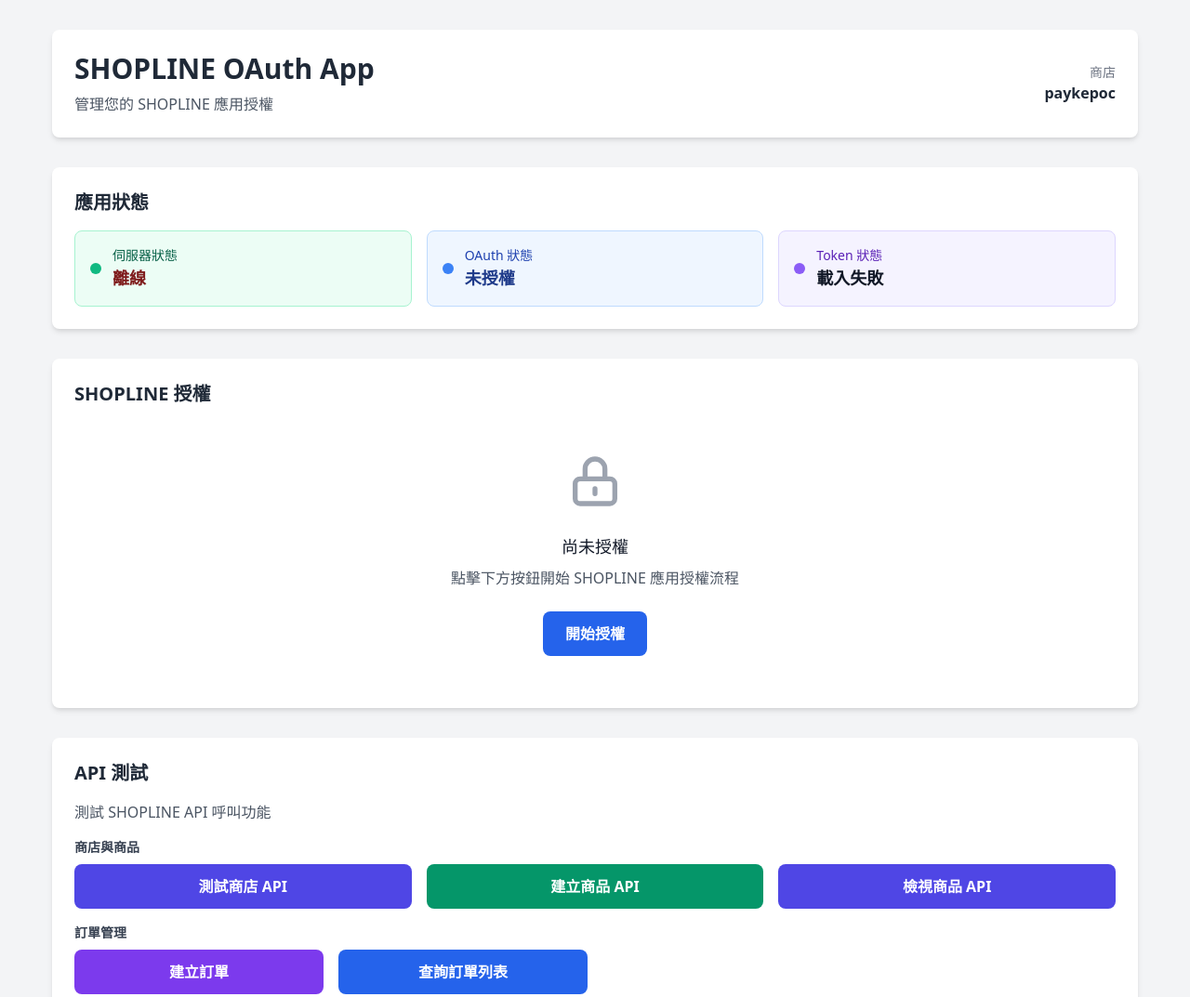
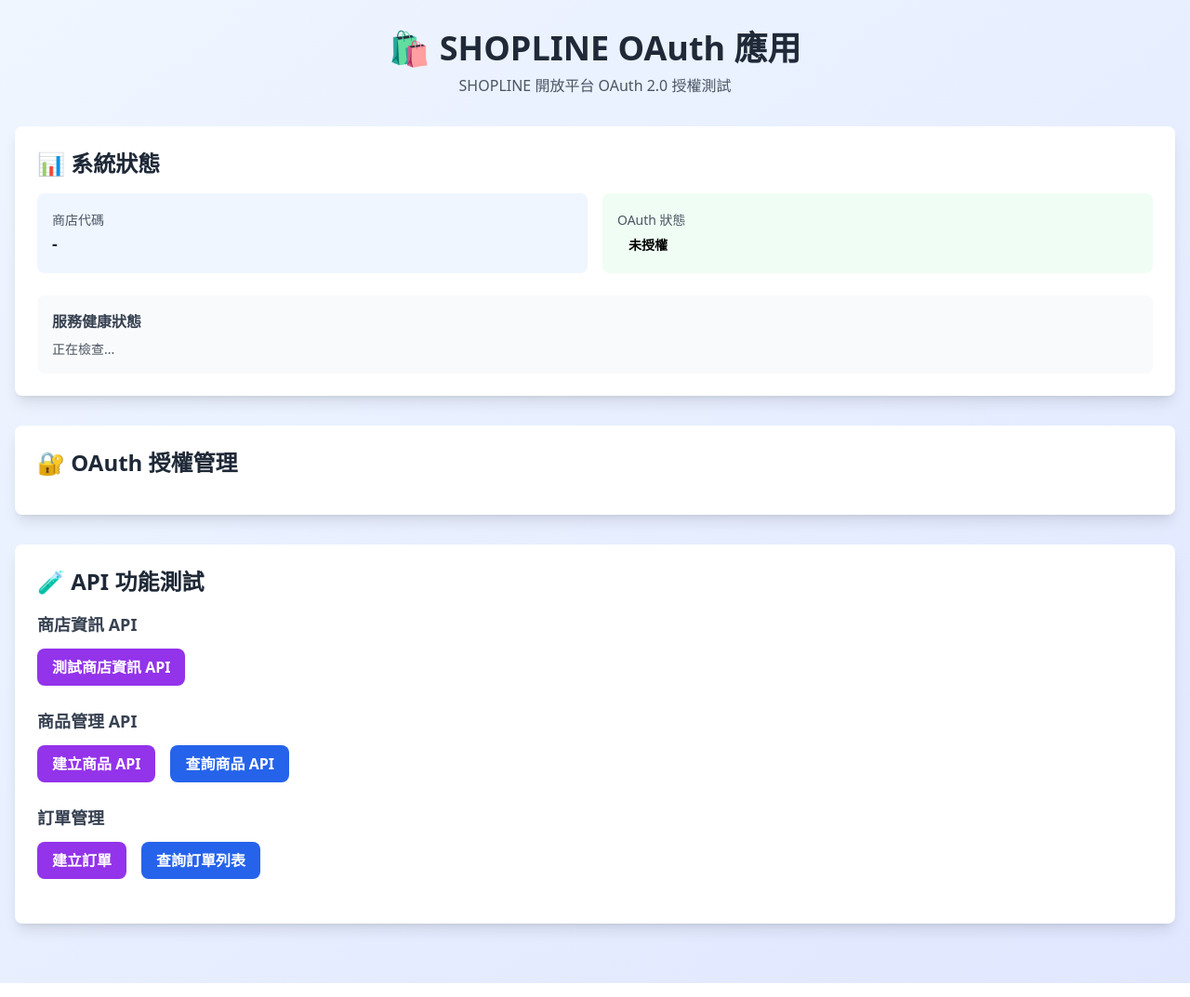
Before and after one commit to dreamsprouts/shopline-custom-app, a website: page views/index.html in a window 1280 px wide. Shown: the top 1073 px of the page at 93% size. Drawn offline with nearby package versions, Linux system fonts and the light colour scheme; no server answers.

Commit message:
fix: force browser cache invalidation
強制瀏覽器刷新快取：
- 加入 Cache-Control meta tags (no-cache, no-store, must-revalidate)
- 更新 app.js 版本號至 v=2.1.1
- 簡化前端 UI（移除訂單詳情、更新按鈕）

目的：解決瀏覽器一直使用舊版 JavaScript 的問題

```diff
--- a/views/index.html
+++ b/views/index.html
@@ -3,120 +3,109 @@
 <head>
     <meta charset="UTF-8">
     <meta name="viewport" content="width=device-width, initial-scale=1.0">
-    <title>SHOPLINE OAuth App</title>
-    <link href="https://cdn.jsdelivr.net/npm/tailwindcss@2.2.19/dist/tailwind.min.css" rel="stylesheet">
-    <link rel="stylesheet" href="/css/style.css">
+    <meta http-equiv="Cache-Control" content="no-cache, no-store, must-revalidate">
+    <meta http-equiv="Pragma" content="no-cache">
+    <meta http-equiv="Expires" content="0">
+    <title>SHOPLINE OAuth 應用</title>
+    <link href="/css/style.css" rel="stylesheet">
+    <script src="https://cdn.tailwindcss.com"></script>
 </head>
-<body class="bg-gray-100 min-h-screen">
+<body class="bg-gradient-to-br from-blue-50 to-indigo-100 min-h-screen">
+    <div id="loadingOverlay" class="fixed inset-0 bg-black bg-opacity-50 flex items-center justify-center z-50 hidden">
+        <div class="bg-white p-8 rounded-lg shadow-xl">
+            <div class="flex flex-col items-center">
+                <div class="animate-spin rounded-full h-16 w-16 border-b-4 border-blue-600 mb-4"></div>
+                <p id="loadingText" class="text-gray-700 font-medium">處理中...</p>
+            </div>
+        </div>
+    </div>
+
     <div class="container mx-auto px-4 py-8">
         <!-- Header -->
-        <div class="bg-white rounded-lg shadow-md p-6 mb-8">
-            <div class="flex items-center justify-between">
-                <div>
-                    <h1 class="text-3xl font-bold text-gray-800">SHOPLINE OAuth App</h1>
-                    <p class="text-gray-600 mt-2">管理您的 SHOPLINE 應用授權</p>
+        <div class="text-center mb-8">
+            <h1 class="text-4xl font-bold text-gray-800 mb-2">🛍️ SHOPLINE OAuth 應用</h1>
+            <p class="text-gray-600">SHOPLINE 開放平台 OAuth 2.0 授權測試</p>
+        </div>
+
+        <!-- System Status Card -->
+        <div class="bg-white rounded-lg shadow-lg p-6 mb-8">
+            <h2 class="text-2xl font-bold text-gray-800 mb-4">📊 系統狀態</h2>
+
+            <div class="grid grid-cols-1 md:grid-cols-2 gap-4 mb-6">
+                <div class="bg-blue-50 p-4 rounded-lg">
+                    <span class="text-sm text-gray-600">商店代碼</span>
+                    <p id="shopHandle" class="text-lg font-semibold text-gray-800">-</p>
                 </div>
-                <div class="text-right">
-                    <div class="text-sm text-gray-500">商店</div>
-                    <div class="font-semibold text-gray-800" id="shopHandle">paykepoc</div>
+                <div class="bg-green-50 p-4 rounded-lg">
+                    <span class="text-sm text-gray-600">OAuth 狀態</span>
+                    <p id="oauthStatus" class="text-lg font-semibold">
+                        <span id="statusBadge" class="inline-block px-3 py-1 rounded-full text-sm none">未授權</span>
+                    </p>
                 </div>
+            </div>
+
+            <div id="healthStatus" class="bg-gray-50 p-4 rounded-lg">
+                <h3 class="font-semibold text-gray-700 mb-2">服務健康狀態</h3>
+                <div id="healthInfo" class="text-sm text-gray-600">正在檢查...</div>
             </div>
         </div>
 
-        <!-- Status Card -->
-        <div class="bg-white rounded-lg shadow-md p-6 mb-8">
-            <h2 class="text-xl font-semibold text-gray-800 mb-4">應用狀態</h2>
-            <div class="grid grid-cols-1 md:grid-cols-3 gap-4">
-                <div class="bg-green-50 border border-green-200 rounded-lg p-4">
-                    <div class="flex items-center">
-                        <div class="w-3 h-3 bg-green-500 rounded-full mr-3"></div>
-                        <div>
-                            <div class="text-sm font-medium text-green-800">伺服器狀態</div>
-                            <div class="text-lg font-bold text-green-900" id="serverStatus">運行中</div>
+        <!-- OAuth Management Card -->
+        <div class="bg-white rounded-lg shadow-lg p-6 mb-8">
+            <h2 class="text-2xl font-bold text-gray-800 mb-4">🔐 OAuth 授權管理</h2>
+
+            <!-- Not Authorized State -->
+            <div id="notAuthorizedState" class="hidden">
+                <div class="bg-yellow-50 border-l-4 border-yellow-400 p-4 mb-4">
+                    <div class="flex">
+                        <div class="flex-shrink-0">
+                            <svg class="h-5 w-5 text-yellow-400" viewBox="0 0 20 20" fill="currentColor">
+                                <path fill-rule="evenodd" d="M8.257 3.099c.765-1.36 2.722-1.36 3.486 0l5.58 9.92c.75 1.334-.213 2.98-1.742 2.98H4.42c-1.53 0-2.493-1.646-1.743-2.98l5.58-9.92zM11 13a1 1 0 11-2 0 1 1 0 012 0zm-1-8a1 1 0 00-1 1v3a1 1 0 002 0V6a1 1 0 00-1-1z" clip-rule="evenodd" />
+                            </svg>
+                        </div>
+                        <div class="ml-3">
+                            <p class="text-sm text-yellow-700">尚未授權，請先完成 OAuth 授權流程。</p>
                         </div>
                     </div>
                 </div>
-
-                <div class="bg-blue-50 border border-blue-200 rounded-lg p-4">
-                    <div class="flex items-center">
-                        <div class="w-3 h-3 bg-blue-500 rounded-full mr-3"></div>
-                        <div>
-                            <div class="text-sm font-medium text-blue-800">OAuth 狀態</div>
-                            <div class="text-lg font-bold text-blue-900" id="oauthStatus">未授權</div>
-                        </div>
-                    </div>
-                </div>
-
-                <div class="bg-purple-50 border border-purple-200 rounded-lg p-4">
-                    <div class="flex items-center">
-                        <div class="w-3 h-3 bg-purple-500 rounded-full mr-3"></div>
-                        <div>
-                            <div class="text-sm font-medium text-purple-800">Token 狀態</div>
-                            <div class="text-lg font-bold text-purple-900" id="tokenStatus">無</div>
-                        </div>
-                    </div>
-                </div>
-            </div>
-        </div>
-
-        <!-- OAuth Section -->
-        <div class="bg-white rounded-lg shadow-md p-6 mb-8">
-            <h2 class="text-xl font-semibold text-gray-800 mb-4">SHOPLINE 授權</h2>
-
-            <!-- Not Authorized State -->
-            <div id="notAuthorizedState" class="text-center py-8">
-                <div class="mb-6">
-                    <svg class="mx-auto h-16 w-16 text-gray-400" fill="none" viewBox="0 0 24 24" stroke="currentColor">
-                        <path stroke-linecap="round" stroke-linejoin="round" stroke-width="2" d="M12 15v2m-6 4h12a2 2 0 002-2v-6a2 2 0 00-2-2H6a2 2 0 00-2 2v6a2 2 0 002 2zm10-10V7a4 4 0 00-8 0v4h8z" />
-                    </svg>
-                </div>
-                <h3 class="text-lg font-medium text-gray-900 mb-2">尚未授權</h3>
-                <p class="text-gray-600 mb-6">點擊下方按鈕開始 SHOPLINE 應用授權流程</p>
-                <button id="startOAuthBtn" class="bg-blue-600 hover:bg-blue-700 text-white font-bold py-3 px-6 rounded-lg transition duration-200">
-                    開始授權
+                <button id="authorizeBtn" class="w-full bg-blue-600 hover:bg-blue-700 text-white font-bold py-3 px-6 rounded-lg transition duration-200">
+                    開始授權流程
                 </button>
             </div>
 
             <!-- Authorized State -->
             <div id="authorizedState" class="hidden">
-                <div class="bg-green-50 border border-green-200 rounded-lg p-6 mb-6">
-                    <div class="flex items-center mb-4">
-                        <svg class="h-8 w-8 text-green-500 mr-3" fill="none" viewBox="0 0 24 24" stroke="currentColor">
-                            <path stroke-linecap="round" stroke-linejoin="round" stroke-width="2" d="M9 12l2 2 4-4m6 2a9 9 0 11-18 0 9 9 0 0118 0z" />
-                        </svg>
-                        <h3 class="text-lg font-semibold text-green-800">授權成功！</h3>
+                <div class="bg-green-50 border-l-4 border-green-400 p-4 mb-6">
+                    <div class="flex">
+                        <div class="flex-shrink-0">
+                            <svg class="h-5 w-5 text-green-400" viewBox="0 0 20 20" fill="currentColor">
+                                <path fill-rule="evenodd" d="M10 18a8 8 0 100-16 8 8 0 000 16zm3.707-9.293a1 1 0 00-1.414-1.414L9 10.586 7.707 9.293a1 1 0 00-1.414 1.414l2 2a1 1 0 001.414 0l4-4z" clip-rule="evenodd" />
+                            </svg>
+                        </div>
+                        <div class="ml-3">
+                            <p class="text-sm text-green-700">✅ 已授權成功！可以開始使用 API 功能。</p>
+                        </div>
                     </div>
-                    <p class="text-green-700">您已成功授權 SHOPLINE 應用，現在可以使用相關功能。</p>
                 </div>
 
                 <!-- Token Information -->
-                <div class="bg-gray-50 rounded-lg p-6">
-                    <h4 class="text-lg font-semibold text-gray-800 mb-4">Token 資訊</h4>
-
-                    <div class="grid grid-cols-1 md:grid-cols-2 gap-6">
+                <div class="space-y-4 mb-6">
+                    <div class="grid grid-cols-1 md:grid-cols-2 gap-4">
                         <div>
                             <label class="block text-sm font-medium text-gray-700 mb-2">Access Token</label>
-                            <div class="bg-white border border-gray-300 rounded-lg p-3">
-                                <code id="accessToken" class="text-sm text-gray-800 break-all"></code>
+                            <div class="bg-gray-50 border border-gray-300 rounded-lg p-3">
+                                <code id="accessToken" class="text-xs text-gray-600 break-all">-</code>
                             </div>
                         </div>
-
                         <div>
                             <label class="block text-sm font-medium text-gray-700 mb-2">Refresh Token</label>
-                            <div class="bg-white border border-gray-300 rounded-lg p-3">
-                                <code id="refreshToken" class="text-sm text-gray-800 break-all"></code>
+                            <div class="bg-gray-50 border border-gray-300 rounded-lg p-3">
+                                <code id="refreshToken" class="text-xs text-gray-600 break-all">-</code>
                             </div>
                         </div>
                     </div>
 
-                    <div class="grid grid-cols-1 md:grid-cols-2 gap-6 mt-6">
-                        <div>
-                            <label class="block text-sm font-medium text-gray-700 mb-2">Token 過期時間</label>
-                            <div class="bg-white border border-gray-300 rounded-lg p-3">
-                                <span id="expireTime" class="text-sm text-gray-800"></span>
-                            </div>
-                        </div>
-
+                    <div class="grid grid-cols-1 md:grid-cols-2 gap-4">
                         <div>
                             <label class="block text-sm font-medium text-gray-700 mb-2">授權範圍</label>
                             <div class="bg-white border border-gray-300 rounded-lg p-3">
@@ -129,7 +118,7 @@
                         <button id="refreshTokenBtn" class="bg-green-600 hover:bg-green-700 text-white font-bold py-2 px-4 rounded-lg transition duration-200">
                             刷新 Token
                         </button>
-                        <button id="revokeAuthBtn" class="bg-red-600 hover:bg-red-700 text-white font-bold py-2 px-4 rounded-lg transition duration-200">
+                        <button id="revokeBtn" class="bg-red-600 hover:bg-red-700 text-white font-bold py-2 px-4 rounded-lg transition duration-200">
                             撤銷授權
                         </button>
                     </div>
@@ -137,73 +126,54 @@
             </div>
         </div>
 
-        <!-- API Testing Section -->
-        <div class="bg-white rounded-lg shadow-md p-6">
-            <h2 class="text-xl font-semibold text-gray-800 mb-4">API 測試</h2>
-            <p class="text-gray-600 mb-4">測試 SHOPLINE API 呼叫功能</p>
+        <!-- API Testing Card -->
+        <div class="bg-white rounded-lg shadow-lg p-6 mb-8">
+            <h2 class="text-2xl font-bold text-gray-800 mb-4">🧪 API 功能測試</h2>
 
-            <div class="space-y-4">
-                <!-- 商店與商品 API -->
-                <div>
-                    <h3 class="text-sm font-semibold text-gray-700 mb-2">商店與商品</h3>
-                    <div class="grid grid-cols-1 md:grid-cols-3 gap-4">
-                        <button id="testShopBtn" class="bg-indigo-600 hover:bg-indigo-700 text-white font-bold py-3 px-4 rounded-lg transition duration-200 disabled:bg-gray-400" disabled>
-                            測試商店 API
-                        </button>
-                        <button id="createProductBtn" class="bg-green-600 hover:bg-green-700 text-white font-bold py-3 px-4 rounded-lg transition duration-200 disabled:bg-gray-400" disabled>
-                            建立商品 API
-                        </button>
-                        <button id="testProductsBtn" class="bg-indigo-600 hover:bg-indigo-700 text-white font-bold py-3 px-4 rounded-lg transition duration-200 disabled:bg-gray-400" disabled>
-                            檢視商品 API
-                        </button>
-                    </div>
-                </div>
+            <!-- Shop Info API -->
+            <div class="mb-6">
+                <h3 class="text-lg font-semibold text-gray-700 mb-3">商店資訊 API</h3>
+                <button id="testShopBtn" class="bg-purple-600 hover:bg-purple-700 text-white font-bold py-2 px-4 rounded-lg transition duration-200" disabled>
+                    測試商店資訊 API
+                </button>
+            </div>
 
-                <!-- 訂單 API -->
-                <div>
-                    <h3 class="text-sm font-semibold text-gray-700 mb-2">訂單管理</h3>
-                    <div class="grid grid-cols-1 md:grid-cols-4 gap-4">
-                        <button id="createOrderBtn" class="bg-purple-600 hover:bg-purple-700 text-white font-bold py-3 px-4 rounded-lg transition duration-200 disabled:bg-gray-400" disabled>
-                            建立訂單
-                        </button>
-                        <button id="getOrdersBtn" class="bg-blue-600 hover:bg-blue-700 text-white font-bold py-3 px-4 rounded-lg transition duration-200 disabled:bg-gray-400" disabled>
-                            查詢訂單列表
-                        </button>
-                        <button id="getOrderDetailBtn" class="bg-cyan-600 hover:bg-cyan-700 text-white font-bold py-3 px-4 rounded-lg transition duration-200 disabled:bg-gray-400" disabled>
-                            查詢訂單詳情
-                        </button>
-                        <button id="updateOrderBtn" class="bg-orange-600 hover:bg-orange-700 text-white font-bold py-3 px-4 rounded-lg transition duration-200 disabled:bg-gray-400" disabled>
-                            更新訂單
-                        </button>
-                    </div>
+            <!-- Products API -->
+            <div class="mb-6">
+                <h3 class="text-lg font-semibold text-gray-700 mb-3">商品管理 API</h3>
+                <div class="flex space-x-4">
+                    <button id="createProductBtn" class="bg-purple-600 hover:bg-purple-700 text-white font-bold py-2 px-4 rounded-lg transition duration-200" disabled>
+                        建立商品 API
+                    </button>
+                    <button id="testProductsBtn" class="bg-blue-600 hover:bg-blue-700 text-white font-bold py-2 px-4 rounded-lg transition duration-200" disabled>
+                        查詢商品 API
+                    </button>
                 </div>
             </div>
 
-            <div id="apiResult" class="mt-4 hidden">
-                <h4 class="text-sm font-medium text-gray-700 mb-2">API 回應</h4>
-                <div class="bg-gray-50 border border-gray-300 rounded-lg p-3">
-                    <pre id="apiResultContent" class="text-sm text-gray-800 whitespace-pre-wrap"></pre>
+            <!-- Orders API -->
+            <div class="mb-6">
+                <h3 class="text-lg font-semibold text-gray-700 mb-3">訂單管理</h3>
+                <div class="flex space-x-4">
+                    <button id="createOrderBtn" class="bg-purple-600 hover:bg-purple-700 text-white font-bold py-2 px-4 rounded-lg transition duration-200" disabled>
+                        建立訂單
+                    </button>
+                    <button id="getOrdersBtn" class="bg-blue-600 hover:bg-blue-700 text-white font-bold py-2 px-4 rounded-lg transition duration-200" disabled>
+                        查詢訂單列表
+                    </button>
+                </div>
+            </div>
+
+            <!-- API Response -->
+            <div id="apiResponse" class="mt-6 hidden">
+                <h3 class="text-lg font-semibold text-gray-700 mb-3">API 回應</h3>
+                <div class="bg-gray-900 rounded-lg p-4 overflow-x-auto">
+                    <pre id="apiResponseContent" class="text-sm text-green-400 font-mono"></pre>
                 </div>
             </div>
         </div>
     </div>
 
-    <!-- Loading Modal -->
-    <div id="loadingModal" class="hidden fixed inset-0 bg-gray-600 bg-opacity-50 overflow-y-auto h-full w-full z-50">
-        <div class="relative top-20 mx-auto p-5 border w-96 shadow-lg rounded-md bg-white">
-            <div class="mt-3 text-center">
-                <div class="mx-auto flex items-center justify-center h-12 w-12 rounded-full bg-blue-100 mb-4">
-                    <svg class="animate-spin h-6 w-6 text-blue-600" fill="none" viewBox="0 0 24 24">
-                        <circle class="opacity-25" cx="12" cy="12" r="10" stroke="currentColor" stroke-width="4"></circle>
-                        <path class="opacity-75" fill="currentColor" d="M4 12a8 8 0 018-8V0C5.373 0 0 5.373 0 12h4zm2 5.291A7.962 7.962 0 014 12H0c0 3.042 1.135 5.824 3 7.938l3-2.647z"></path>
-                    </svg>
-                </div>
-                <h3 class="text-lg font-medium text-gray-900 mb-2">處理中...</h3>
-                <p class="text-sm text-gray-500" id="loadingMessage">正在處理您的請求，請稍候</p>
-            </div>
-        </div>
-    </div>
-
-    <script src="/js/app.js?v=2.1.0"></script>
+    <script src="/js/app.js?v=2.1.1"></script>
 </body>
 </html>
```
